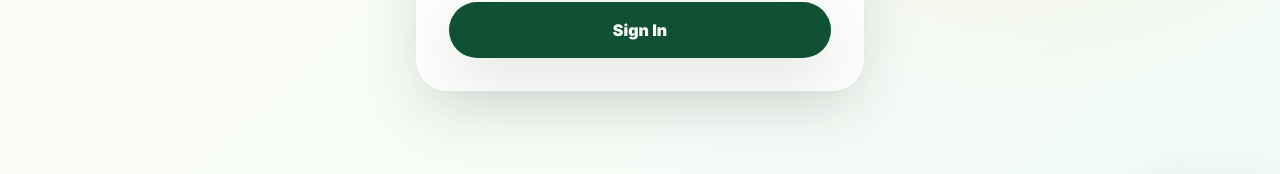
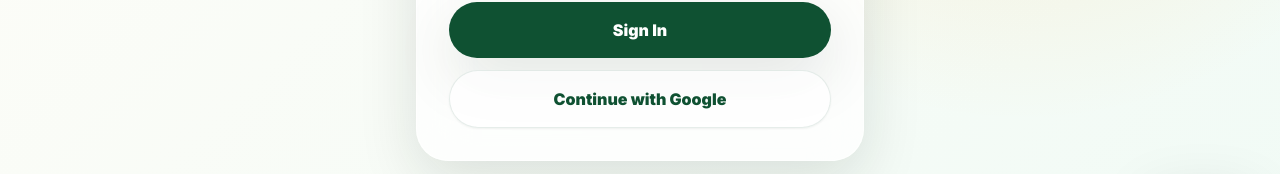
Before and after one commit to sahil8743668/NavSanraksan-trust, a React (Vite) app: page /signin in a window 1280 px wide. Shown: the part 556-730 px from the top of the page. Built offline with nearby package versions, Linux system fonts and the light colour scheme; no server answers.

Commit message:
Add Google sign in option

```diff
--- a/src/firebase.js
+++ b/src/firebase.js
@@ -8,9 +8,19 @@
   storageBucket: import.meta.env.VITE_FIREBASE_STORAGE_BUCKET,
   messagingSenderId: import.meta.env.VITE_FIREBASE_MESSAGING_SENDER_ID,
   appId: import.meta.env.VITE_FIREBASE_APP_ID,
+  measurementId: import.meta.env.VITE_FIREBASE_MEASUREMENT_ID,
 };
 
-export const isFirebaseConfigured = Object.values(firebaseConfig).every(Boolean);
+const requiredFirebaseConfig = [
+  firebaseConfig.apiKey,
+  firebaseConfig.authDomain,
+  firebaseConfig.projectId,
+  firebaseConfig.storageBucket,
+  firebaseConfig.messagingSenderId,
+  firebaseConfig.appId,
+];
+
+export const isFirebaseConfigured = requiredFirebaseConfig.every(Boolean);
 
 const app = isFirebaseConfigured ? initializeApp(firebaseConfig) : null;
 
--- a/src/pages/SignIn.jsx
+++ b/src/pages/SignIn.jsx
@@ -1,6 +1,6 @@
 import { useState } from 'react';
 import { Navigate, useNavigate } from 'react-router-dom';
-import { signInWithEmailAndPassword } from 'firebase/auth';
+import { GoogleAuthProvider, signInWithEmailAndPassword, signInWithPopup } from 'firebase/auth';
 import { LogIn } from 'lucide-react';
 import PageTransition from '../components/PageTransition.jsx';
 import { useAuth } from '../context/AuthContext.jsx';
@@ -12,6 +12,7 @@
   const [form, setForm] = useState({ email: '', password: '' });
   const [error, setError] = useState('');
   const [submitting, setSubmitting] = useState(false);
+  const [googleSubmitting, setGoogleSubmitting] = useState(false);
 
   if (!loading && user) return <Navigate to="/" replace />;
 
@@ -34,6 +35,26 @@
       setError('Invalid email or password.');
     } finally {
       setSubmitting(false);
+    }
+  };
+
+  const signInWithGoogle = async () => {
+    if (!auth) {
+      setError('Firebase config missing. Add Firebase environment variables first.');
+      return;
+    }
+
+    setGoogleSubmitting(true);
+    setError('');
+
+    try {
+      const provider = new GoogleAuthProvider();
+      await signInWithPopup(auth, provider);
+      navigate('/');
+    } catch {
+      setError('Google sign in failed. Check Firebase Google provider and authorized domains.');
+    } finally {
+      setGoogleSubmitting(false);
     }
   };
 
@@ -63,6 +84,10 @@
           <button type="submit" disabled={submitting || !isFirebaseConfigured} className="mt-6 w-full rounded-full bg-forest px-6 py-4 font-black text-white shadow-soft transition hover:bg-leaf disabled:cursor-not-allowed disabled:opacity-50">
             {submitting ? 'Signing in...' : 'Sign In'}
           </button>
+
+          <button type="button" onClick={signInWithGoogle} disabled={googleSubmitting || !isFirebaseConfigured} className="mt-3 w-full rounded-full border border-forest/10 bg-white/75 px-6 py-4 font-black text-forest shadow-sm transition hover:bg-white disabled:cursor-not-allowed disabled:opacity-50 dark:border-white/10 dark:bg-white/10 dark:text-white dark:hover:bg-white/15">
+            {googleSubmitting ? 'Opening Google...' : 'Continue with Google'}
+          </button>
         </form>
       </section>
     </PageTransition>
```
Also changed, not shown: 1 other file (tests, documents, lock files or other folders).
